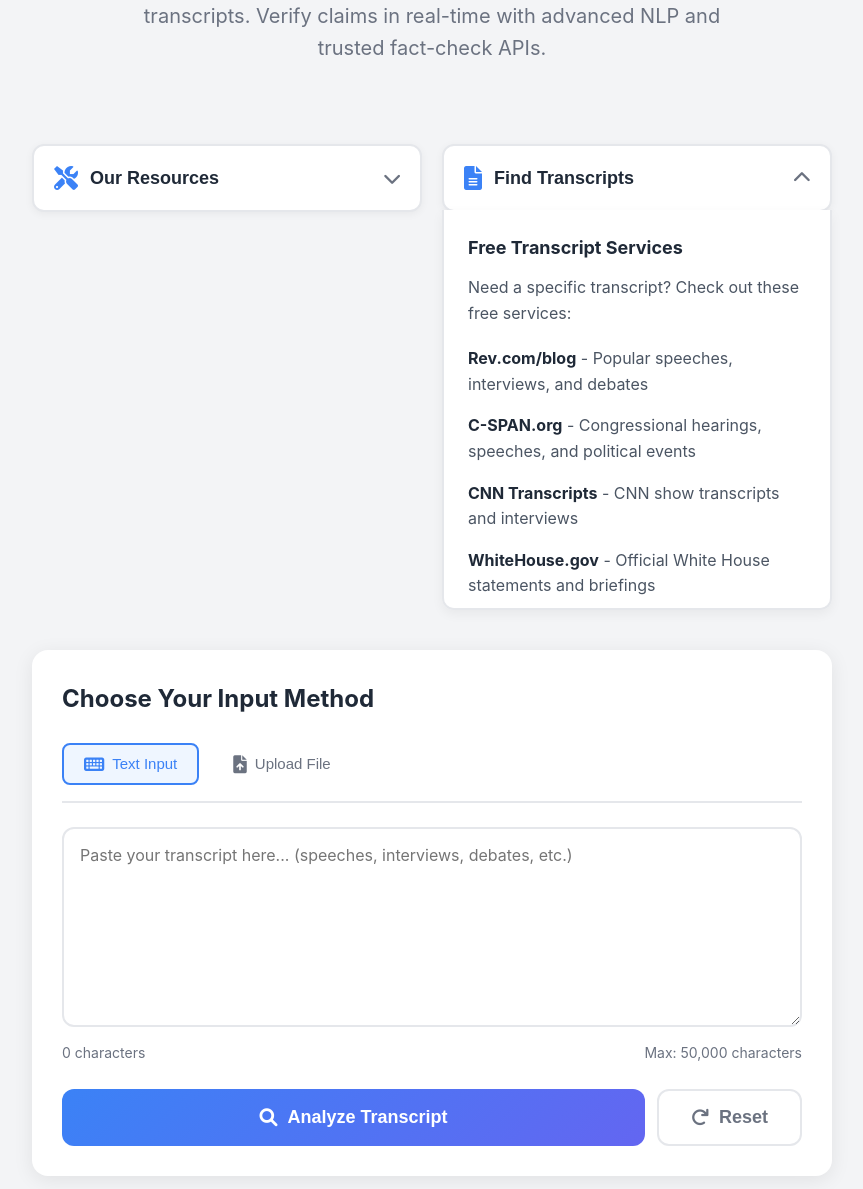
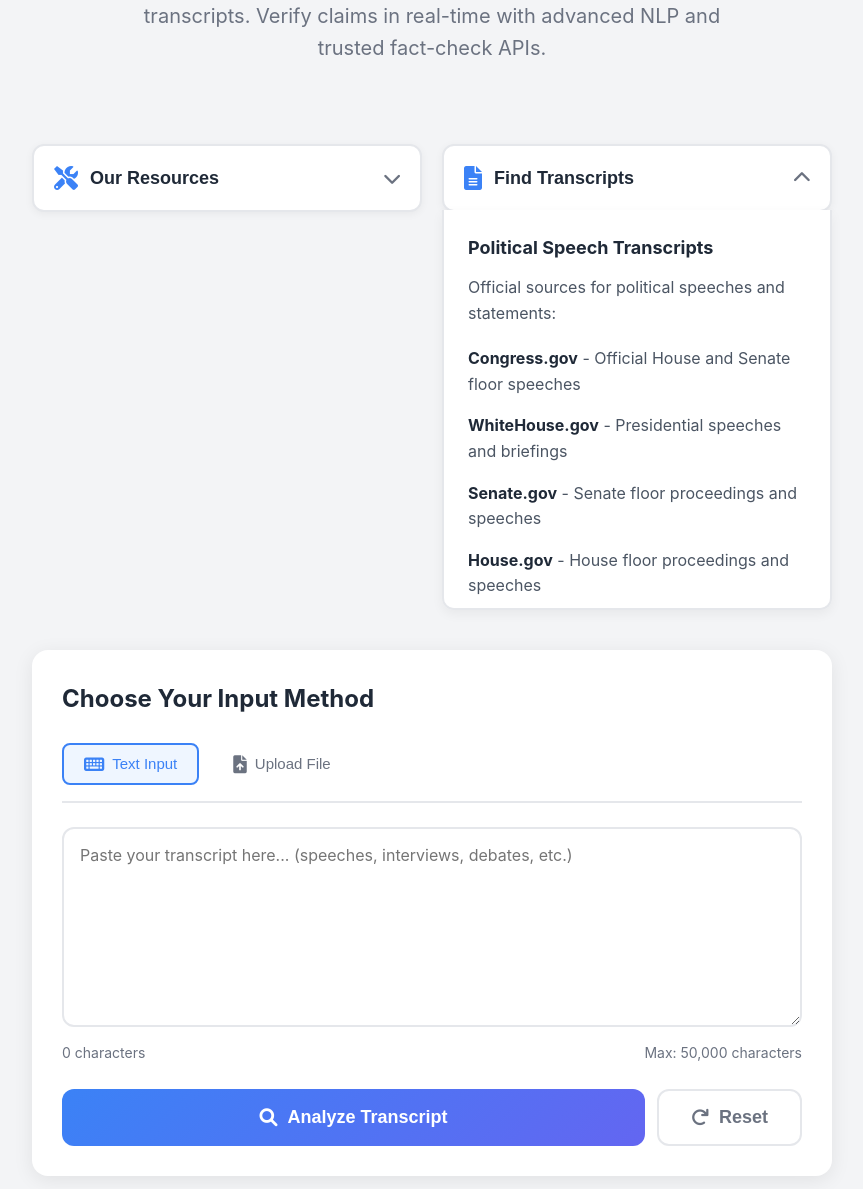
Before and after one commit to Hyperiongate/transcripts, a Flask app: page / in a window 1280 px wide, after a click on "Find Transcripts". Shown: the part 275-1464 px from the top of the page, without its empty margins (208-1071 px from the left). Run offline with Flask 3, Linux system fonts and the light colour scheme.

Commit message:
Update index.html

```diff
--- a/templates/index.html
+++ b/templates/index.html
@@ -1061,22 +1061,32 @@
                     <i class="fas fa-chevron-down dropdown-arrow" id="transcripts-arrow"></i>
                 </button>
                 <div class="dropdown-content" id="transcripts-dropdown">
-                    <h4>Free Transcript Services</h4>
-                    <p>Need a specific transcript? Check out these free services:</p>
+                    <h4>Political Speech Transcripts</h4>
+                    <p>Official sources for political speeches and statements:</p>
+                    <ul>
+                        <li><a href="https://www.congress.gov/congressional-record" target="_blank"><strong>Congress.gov</strong></a> - Official House and Senate floor speeches</li>
+                        <li><a href="https://www.whitehouse.gov/briefing-room/" target="_blank"><strong>WhiteHouse.gov</strong></a> - Presidential speeches and briefings</li>
+                        <li><a href="https://www.senate.gov/floor/" target="_blank"><strong>Senate.gov</strong></a> - Senate floor proceedings and speeches</li>
+                        <li><a href="https://www.house.gov/legislative-activity" target="_blank"><strong>House.gov</strong></a> - House floor proceedings and speeches</li>
+                        <li><a href="https://www.state.gov/speeches/" target="_blank"><strong>State Department</strong></a> - Foreign policy speeches</li>
+                        <li><a href="https://www.govinfo.gov/app/collection/CREC" target="_blank"><strong>Congressional Record</strong></a> - Daily official record of Congress</li>
+                        <li><a href="https://millercenter.org/the-presidency/presidential-speeches" target="_blank"><strong>Miller Center</strong></a> - Presidential speeches archive</li>
+                        <li><a href="https://www.presidency.ucsb.edu/" target="_blank"><strong>American Presidency Project</strong></a> - Campaign and presidential speeches</li>
+                        <li><a href="https://www.c-span.org/search/?searchtype=Videos" target="_blank"><strong>C-SPAN Video Library</strong></a> - Congressional hearings and political events</li>
+                    </ul>
+
+                    <h4 style="margin-top: 20px;">General Transcript Services</h4>
+                    <p>Other sources for speeches, interviews, and debates:</p>
                     <ul>
                         <li><a href="https://www.rev.com/blog/transcripts" target="_blank"><strong>Rev.com/blog</strong></a> - Popular speeches, interviews, and debates</li>
-                        <li><a href="https://www.c-span.org/search/?searchtype=Videos" target="_blank"><strong>C-SPAN.org</strong></a> - Congressional hearings, speeches, and political events</li>
                         <li><a href="http://transcripts.cnn.com/" target="_blank"><strong>CNN Transcripts</strong></a> - CNN show transcripts and interviews</li>
-                        <li><a href="https://www.whitehouse.gov/briefing-room/" target="_blank"><strong>WhiteHouse.gov</strong></a> - Official White House statements and briefings</li>
-                        <li><a href="https://www.presidency.ucsb.edu/" target="_blank"><strong>American Presidency Project</strong></a> - Historical presidential documents</li>
-                        <li><a href="https://www.govinfo.gov/" target="_blank"><strong>GovInfo.gov</strong></a> - Official government transcripts and documents</li>
-                        <li><a href="https://www.factcheck.org/scicheck/transcripts/" target="_blank"><strong>FactCheck.org Transcripts</strong></a> - Fact-checked speech transcripts</li>
                         <li><a href="https://www.nbcnews.com/meet-the-press/meet-press-transcripts-n51976" target="_blank"><strong>Meet the Press Archives</strong></a> - NBC Meet the Press transcripts</li>
                         <li><a href="https://abcnews.go.com/ThisWeek/transcripts" target="_blank"><strong>ABC This Week</strong></a> - ABC This Week transcripts</li>
                         <li><a href="https://www.foxnews.com/transcript" target="_blank"><strong>Fox News Transcripts</strong></a> - Fox News show transcripts</li>
                         <li><a href="https://transcripts.facethenation.com/" target="_blank"><strong>Face the Nation</strong></a> - CBS Face the Nation transcripts</li>
                         <li><a href="https://www.pbs.org/newshour/show/" target="_blank"><strong>PBS NewsHour</strong></a> - PBS NewsHour transcripts</li>
                         <li><a href="https://www.npr.org/transcripts" target="_blank"><strong>NPR Transcripts</strong></a> - NPR show and interview transcripts</li>
+                        <li><a href="https://www.factcheck.org/transcripts/" target="_blank"><strong>FactCheck.org</strong></a> - Fact-checked political transcripts</li>
                     </ul>
                 </div>
             </div>
```
